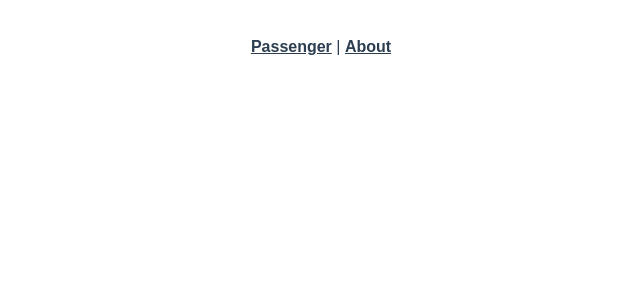
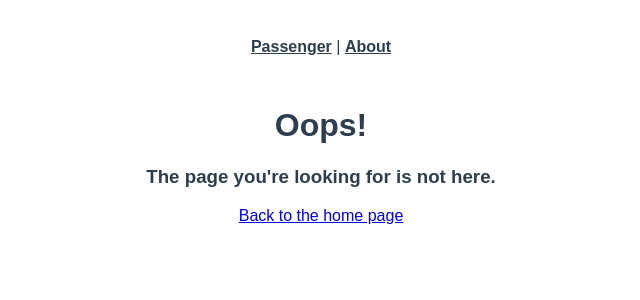
Before and after one commit to BamBamPatra/Lab3_CompoBase, a Vue app in the folder Lab3/: page /404/1 in a window 1280 px wide. Before the commit this address had no page. Shown: the top 300 px of the page, without its empty margins (319-959 px from the left). Built offline with nearby package versions, Linux system fonts and the light colour scheme.

Commit message:
Create Error message

```diff
--- a/Lab3/src/router/index.ts
+++ b/Lab3/src/router/index.ts
@@ -5,6 +5,7 @@
 import PassengerRegisterView from '@/views/passenger/RegisterView.vue'
 import PassengerEditView from '@/views/passenger/EditView.vue'
 import PassengerLayoutView from '@/views/passenger/LayoutView.vue'
+import NotFoundView from '@/views/NotFoundView.vue'
 
 const router = createRouter({
   history: createWebHistory(import.meta.env.BASE_URL),
@@ -44,6 +45,17 @@
           props: true
         }
       ]
+    },
+    {
+      path: '/404/:resource',
+      name: '404-resource-view',
+      component: NotFoundView,
+      props: true
+    },
+    {
+      path: '/:catchAll(.*)',
+      name: 'not-found',
+      component: NotFoundView
     }
   ]
 })
--- /dev/null
+++ b/Lab3/src/views/NotFoundView.vue
@@ -0,0 +1,16 @@
+<script setup lang="ts">
+import { defineProps , withDefaults } from 'vue'
+const props = withDefaults(
+    defineProps<{
+        resourse: string
+    }>(),
+    {
+        resourse: 'page'
+    }
+)
+</script>
+<template>
+    <h1>Oops!</h1>
+    <h3>The page you're looking for is not here.</h3>
+    <router-link :to="{ name: 'passenger-list-view'}">Back to the home page</router-link>
+</template>
--- a/Lab3/src/views/passenger/LayoutView.vue
+++ b/Lab3/src/views/passenger/LayoutView.vue
@@ -2,6 +2,7 @@
 import { ref,onMounted,defineProps } from 'vue'
 import Passenger from '@/types/Passenger'
 import PassengerService from '@/services/PassengerService';
+import { useRouter } from 'vue-router'
 
 const passenger = ref<Passenger | null>(null)
 const props = defineProps({
@@ -10,14 +11,18 @@
         required: true
     }
 })
+const router = useRouter()
 
 onMounted(() => {
     PassengerService.getPassengersByID(props._id)
         .then((response) => {
             passenger.value = response.data
         })
-        .catch((error) => {
-            console.error('There was an error!' , error);
+        .catch((err) => {
+            console.log(err);
+            router.push({
+                name: '404-resource-view',
+                params: { resource: 'passenger' }})
         })
 })
 </script>
```
